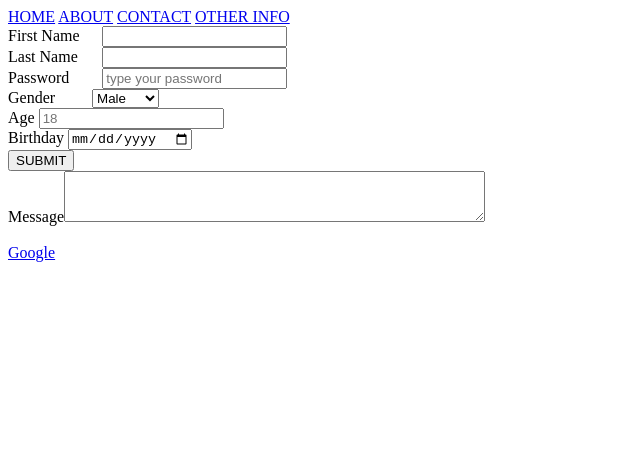
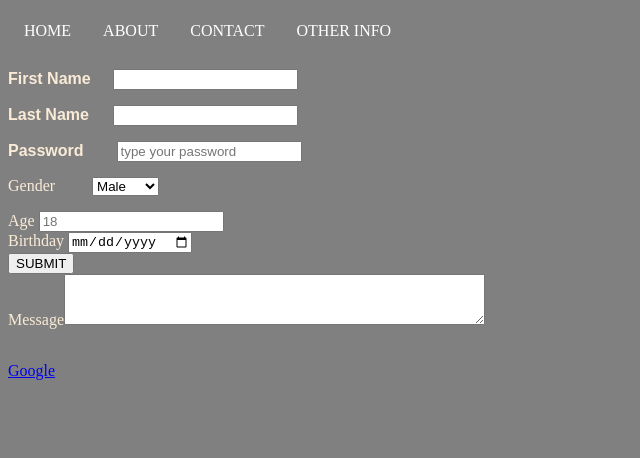
Before and after one commit to munirlere/index, a plain HTML site: page index.html in a window 1280 px wide. Shown: the whole page, without its empty margins (0-640 px from the left). Drawn offline with Linux system fonts and the light colour scheme.

Commit message:
Updated css

```diff
--- a/css.css
+++ b/css.css
@@ -0,0 +1,72 @@
+body{
+    background-color: gray;
+}
+
+
+ /* Basic styling for the navbar */
+ .navbar {
+    background-color: gray;
+    overflow: hidden;
+}
+
+/* Style for the navbar links */
+.navbar a {
+    float: left;
+    display: block;
+    color: white;
+    text-align: left;
+    padding: 14px 16px;
+    text-decoration: none;
+}
+
+/* Change color on hover */
+.navbar a:hover {
+    background-color: #ddd;
+    color: black;
+}
+    /*everything else*/
+
+    p{
+color: gray;
+}
+
+label{
+    color: antiquewhite;
+    padding-bottom: 10%;
+}
+
+
+#firstName{
+    padding-top: 15px;
+    padding-bottom: 15px;
+    padding-right: 3%;
+    font-weight: bold;
+    font-family: sans-serif;
+}
+
+#lastname{
+    padding-bottom: 15px;
+    padding-right: 3%;
+    font-weight: bold;
+    font-family: sans-serif;
+}
+
+#password{
+    padding-bottom: 15px;
+    padding-right: 1%;
+    font-weight: bold;
+    font-family: sans-serif;
+}
+
+.Message{
+    padding-bottom: 15px;
+}
+
+.Gender{
+    padding-bottom: 15px;
+    padding-right: 15px;
+}
+
+.ageandbday{
+    padding-bottom: 15px;
+}
--- a/index.html
+++ b/index.html
@@ -4,6 +4,7 @@
     <meta charset="UTF-8">
     <meta name="viewport" content="width=device-width, initial-scale=1.0">
     <title>Document</title>
+    <link rel="stylesheet" href="css.css">
 </head>
 <body>
     <div class="navbar">
```
